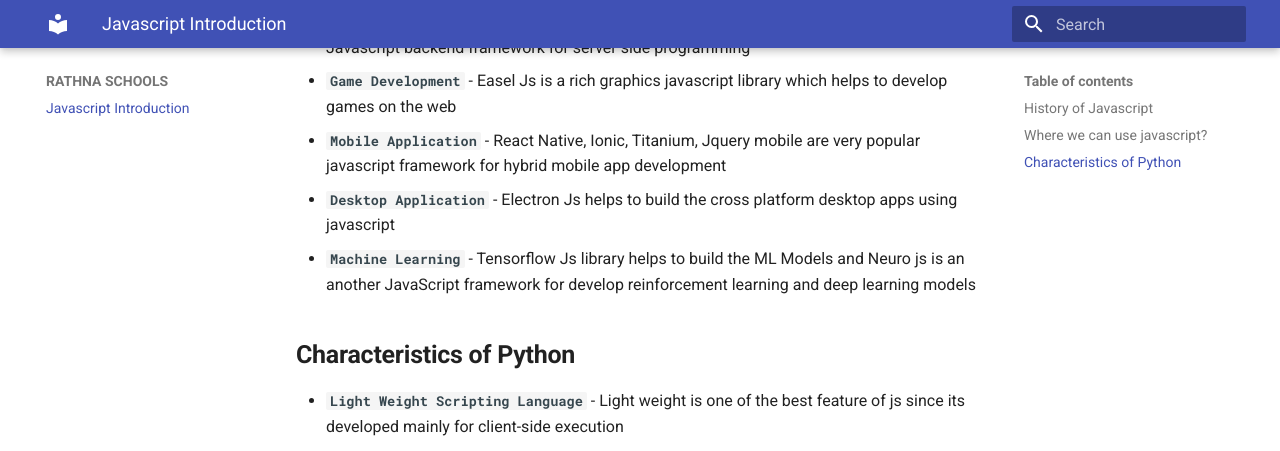
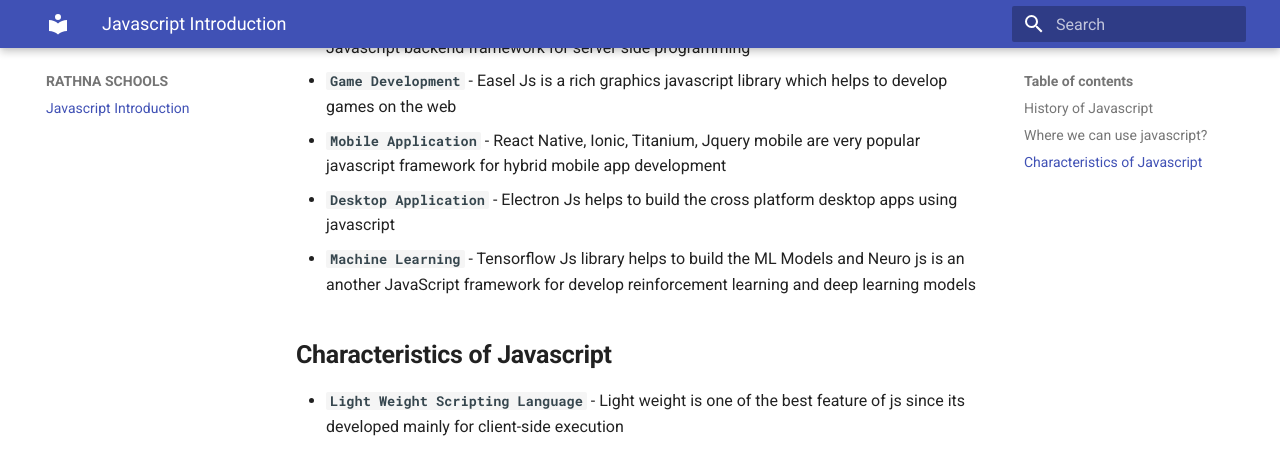
Before and after one commit to Rathinavelkumar/LearnJavascript, an MkDocs documentation site: the page built from docs/index.md, in a window 1280 px wide and 900 px high, scrolled down 1157 px. Shown: the top 451 px of the window. Built offline with MkDocs 1.6.1 and Material for MkDocs 9.7.7, drawn with Linux system fonts in a browser that asks for light colours.

Commit message:
introduction

```diff
--- a/docs/index.md
+++ b/docs/index.md
@@ -26,7 +26,7 @@ rest/spread properties, asynchronous iteration, promise finally and RegExp
 * **`Desktop Application`** - Electron Js helps to build the cross platform desktop apps using javascript
 * **`Machine Learning`** - Tensorflow Js library helps to build the ML Models and Neuro js is an another JavaScript framework for develop reinforcement learning and deep learning models
 
-## **Characteristics of Python**
+## **Characteristics of Javascript**
 
 * **`Light Weight Scripting Language`** - Light weight is one of the best feature of js since its developed mainly for client-side execution
 * **`Dynamic Typing`** - Similar to python, Js also support dynamic typing which means that the declaration of variable data type is not mandatory
```
Also changed, not shown: site/index.html, site/search/search_index.json, 1 other file.
